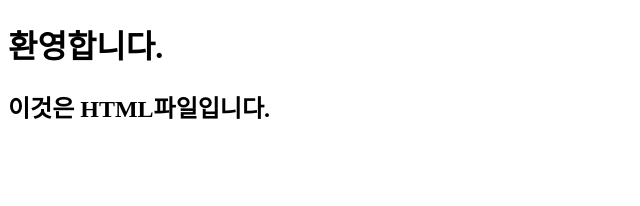
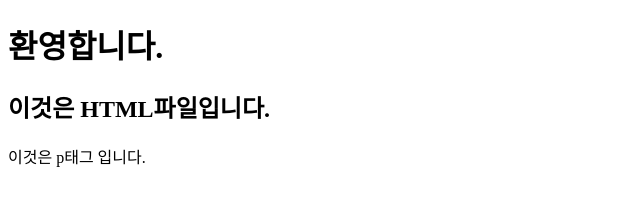
Before and after one commit to KangHyoengu/JSP_Project, a plain HTML site: page WebContent/index.html in a window 1280 px wide. Shown: the whole page, without its empty margins (0-640 px from the left). Drawn offline with Linux system fonts and the light colour scheme.

Commit message:
Add p tag in index.html

```diff
--- a/WebContent/index.html
+++ b/WebContent/index.html
@@ -7,5 +7,9 @@
 <body>
 	<h1>환영합니다.</h1>
 	<h2>이것은 HTML파일입니다.</h2>
+
+	<div>
+		<p>이것은 p태그 입니다.</p>
+	</div>
 </body>
 </html>
```
